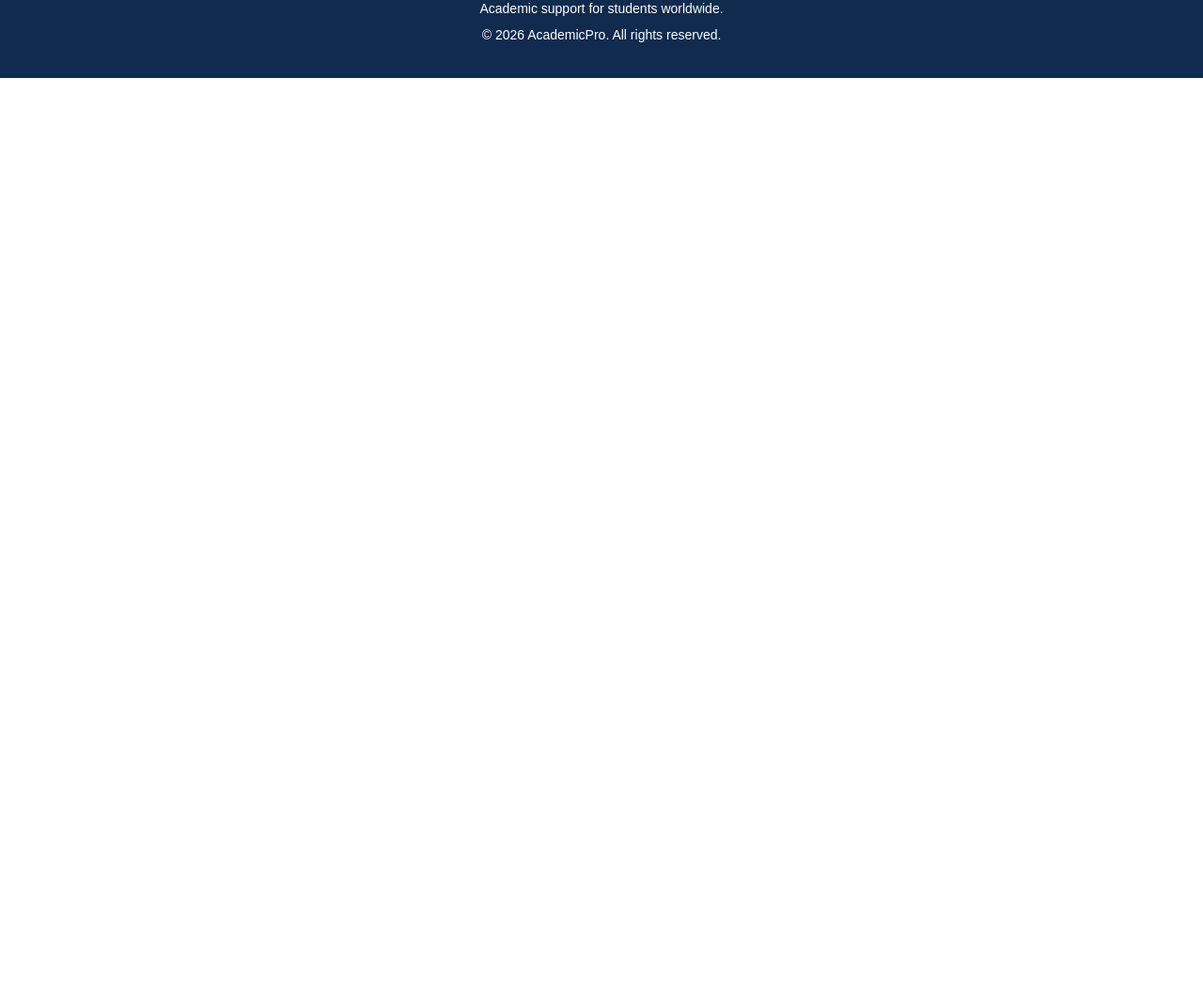
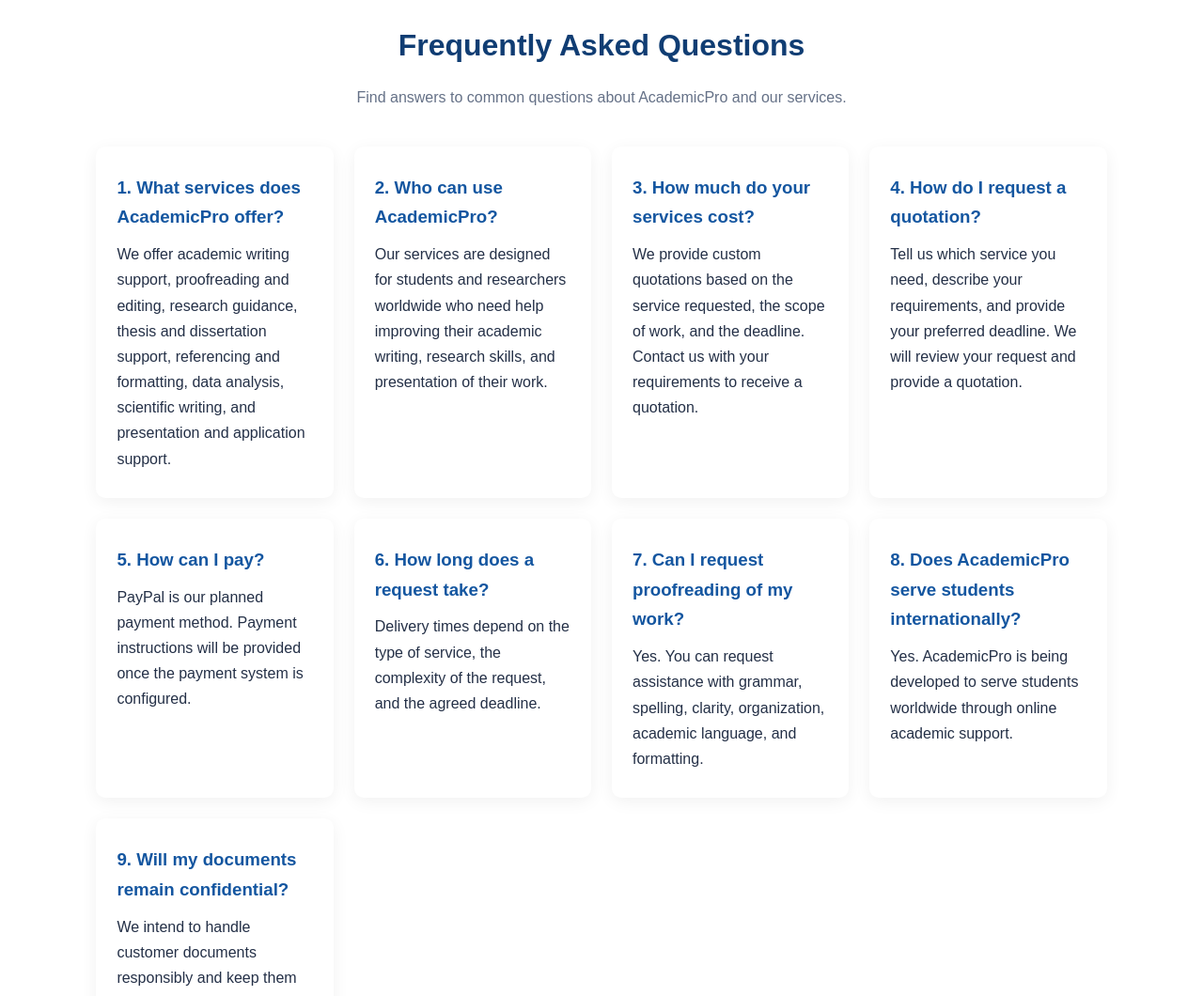
Before and after one commit to academicpro/academicpro., a website: page index.html in a window 1280 px wide. Shown: the part 2618-3678 px from the top of the page at 94% size. Before the commit the page ends 2701 px from the top, so only its background shows below. Drawn offline with Linux system fonts and the light colour scheme.

Commit message:
Add FAQ section to index.html

````diff
--- a/index.html
+++ b/index.html
@@ -414,6 +414,99 @@
 
     </main>
 
+  ```
+<section class="section" id="faq">
+    <h2>Frequently Asked Questions</h2>
+
+    <p class="section-intro">
+        Find answers to common questions about AcademicPro and our services.
+    </p>
+
+    <div class="service-grid">
+
+        <div class="service-card">
+            <h3>1. What services does AcademicPro offer?</h3>
+            <p>
+                We offer academic writing support, proofreading and editing,
+                research guidance, thesis and dissertation support,
+                referencing and formatting, data analysis, scientific
+                writing, and presentation and application support.
+            </p>
+        </div>
+
+        <div class="service-card">
+            <h3>2. Who can use AcademicPro?</h3>
+            <p>
+                Our services are designed for students and researchers
+                worldwide who need help improving their academic writing,
+                research skills, and presentation of their work.
+            </p>
+        </div>
+
+        <div class="service-card">
+            <h3>3. How much do your services cost?</h3>
+            <p>
+                We provide custom quotations based on the service requested,
+                the scope of work, and the deadline. Contact us with your
+                requirements to receive a quotation.
+            </p>
+        </div>
+
+        <div class="service-card">
+            <h3>4. How do I request a quotation?</h3>
+            <p>
+                Tell us which service you need, describe your requirements,
+                and provide your preferred deadline. We will review your
+                request and provide a quotation.
+            </p>
+        </div>
+
+        <div class="service-card">
+            <h3>5. How can I pay?</h3>
+            <p>
+                PayPal is our planned payment method. Payment instructions
+                will be provided once the payment system is configured.
+            </p>
+        </div>
+
+        <div class="service-card">
+            <h3>6. How long does a request take?</h3>
+            <p>
+                Delivery times depend on the type of service, the
+                complexity of the request, and the agreed deadline.
+            </p>
+        </div>
+
+        <div class="service-card">
+            <h3>7. Can I request proofreading of my work?</h3>
+            <p>
+                Yes. You can request assistance with grammar, spelling,
+                clarity, organization, academic language, and formatting.
+            </p>
+        </div>
+
+        <div class="service-card">
+            <h3>8. Does AcademicPro serve students internationally?</h3>
+            <p>
+                Yes. AcademicPro is being developed to serve students
+                worldwide through online academic support.
+            </p>
+        </div>
+
+        <div class="service-card">
+            <h3>9. Will my documents remain confidential?</h3>
+            <p>
+                We intend to handle customer documents responsibly and
+                keep them confidential, subject to applicable legal
+                requirements. A fuller privacy policy will be provided
+                before documents are collected through the website.
+            </p>
+        </div>
+
+    </div>
+</section>
+```
+
     <footer>
         <div class="logo" style="color: white;">
             Academic<span>Pro</span>
````
